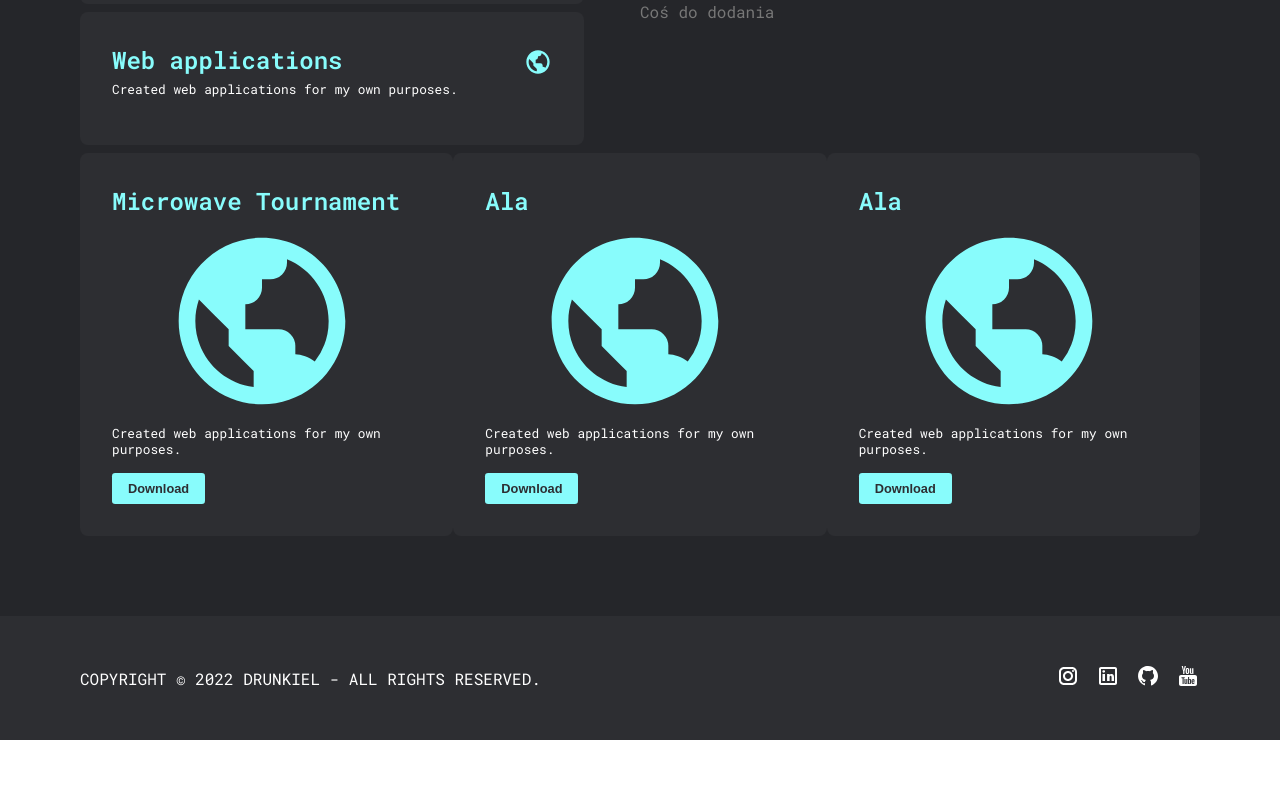
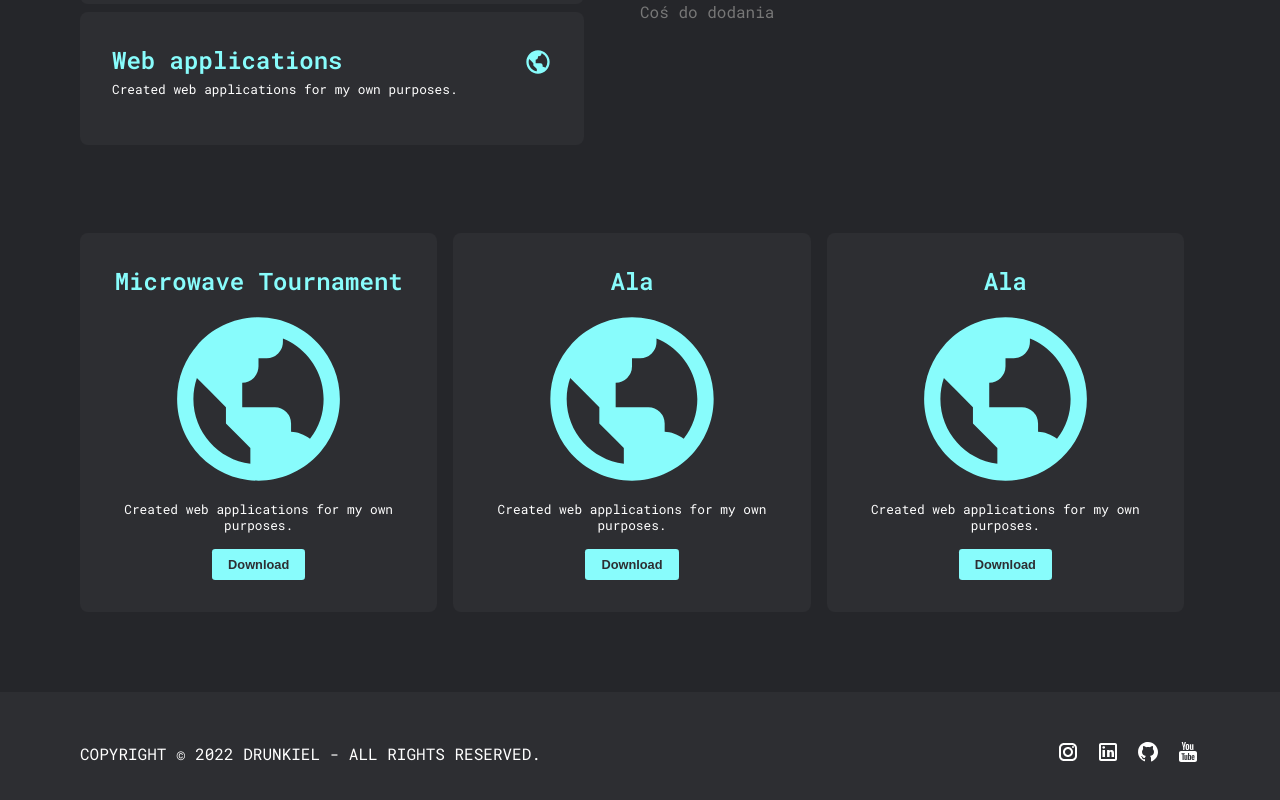
Before and after one commit to Drunkiel/portfolio_webapp, a Next.js app: page / in a window 1280 px wide. Shown: the part 926-1726 px from the top of the page. Before the commit the page ends 1666 px from the top, so only its background shows below. Built offline with nearby package versions, Linux system fonts and the light colour scheme.

Commit message:
Some styles

```diff
--- a/styles/globals.css
+++ b/styles/globals.css
@@ -148,7 +148,15 @@ nav ul li {
   font-size: 1rem;
   text-align: justify;
 }
-.partners {
+.games-card {
+  width: 90%;
+  padding: 2rem;
+  margin-top: 0.5em;
+  margin-right: 1rem;
+  border-radius: 0.5rem;
+  text-align: center;
+}
+.games-list {
   padding-top: 5rem;
 }
 
```
